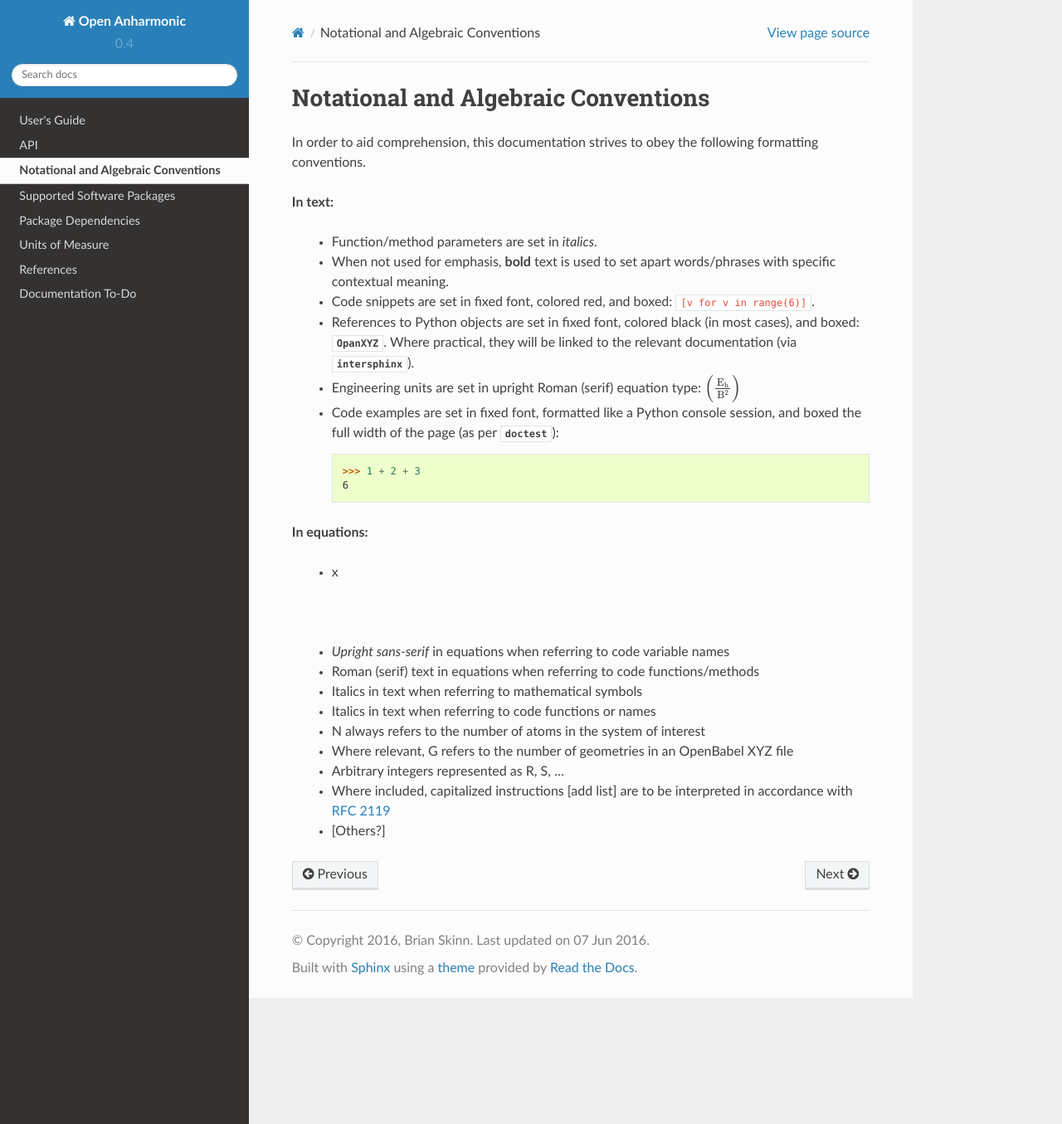
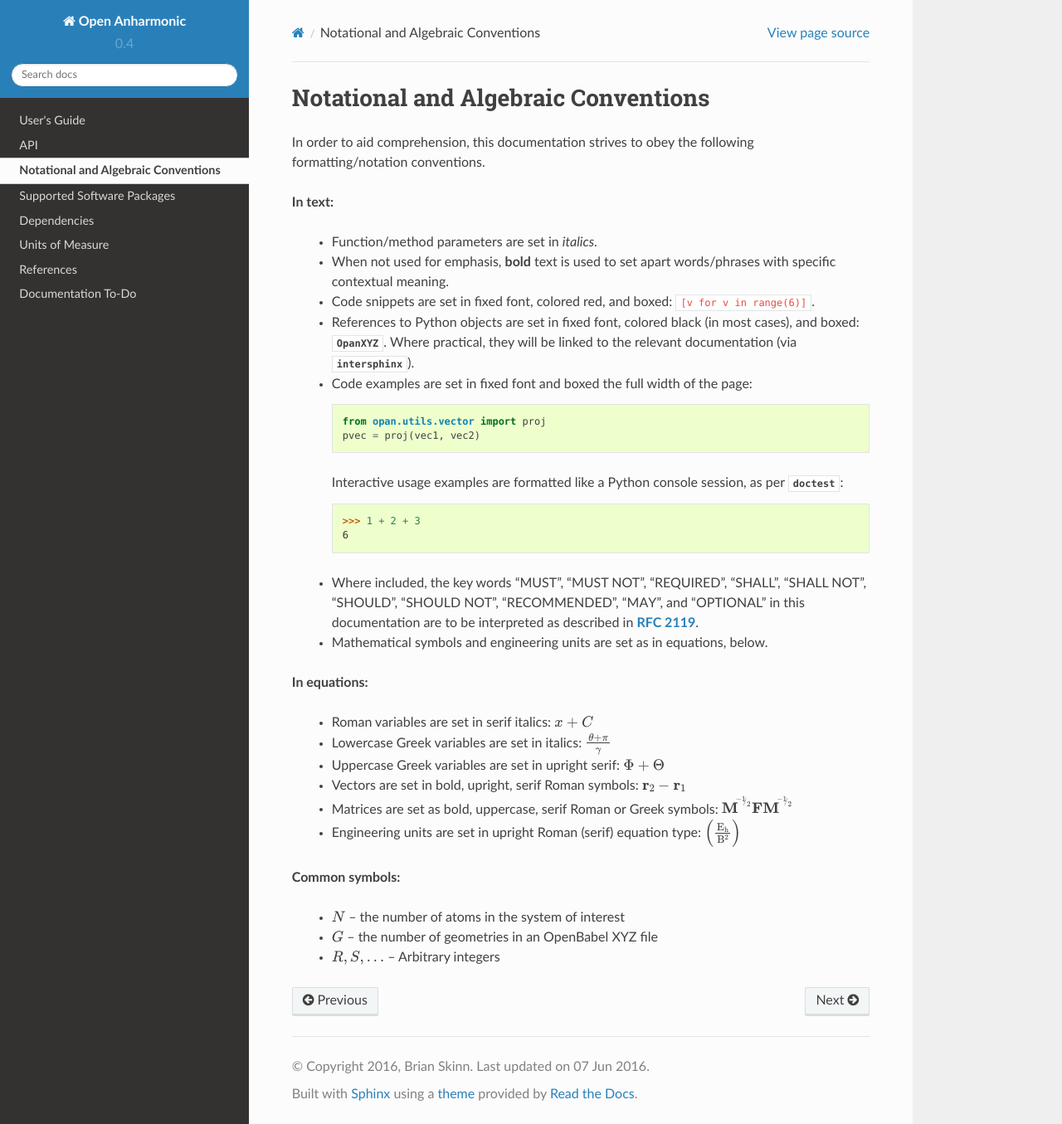
Before and after one commit to bskinn/opan, a Sphinx documentation site: the page built from doc/source/conventions.rst, in a window 1280 px wide and 1355 px high. Shown: the whole window at 83% size. Built offline with Sphinx 7.4.7 and the Read the Docs theme 2.0.0, drawn with Linux system fonts in a browser that asks for light colours.

Commit message:
UG (squash 2): conventions.rst
(1) UG: Work on conventions.rst

Nearly done with the first draft.

(2) UG: conventions.rst drafted

May need more changes, but good for now.

```diff
--- a/doc/source/conventions.rst
+++ b/doc/source/conventions.rst
@@ -4,7 +4,7 @@ Notational and Algebraic Conventions
 ====================================
 
 In order to aid comprehension, this documentation strives to obey the following
-formatting conventions.
+formatting/notation conventions.
 
 **In text:**
 
@@ -21,42 +21,57 @@ formatting conventions.
    they will be linked to the relevant documentation (via
    :mod:`~sphinx.ext.intersphinx`).
 
- * Engineering units are set in upright Roman (serif) equation type:
-   :math:`\left(\mathrm{E_h\over B^2}\right)`
+ * Code examples are set in fixed font and boxed the full width of the
+   page::
 
- * Code examples are set in fixed font, formatted like a Python console
-   session, and boxed the full width of the page (as per
-   :mod:`~sphinx.ext.doctest`):
+       from opan.utils.vector import proj
+       pvec = proj(vec1, vec2)
+
+   Interactive usage examples are formatted like a Python console
+   session, as per :mod:`~sphinx.ext.doctest`:
 
    >>> 1 + 2 + 3
    6
+
+ * Where included, the key words "MUST", "MUST NOT", "REQUIRED", "SHALL",
+   "SHALL NOT", "SHOULD", "SHOULD NOT", "RECOMMENDED",  "MAY", and
+   "OPTIONAL" in this documentation are to be interpreted as described in
+   :rfc:`2119`.
+
+ * Mathematical symbols and engineering units are set as in equations, below.
 
 
 
 **In equations:**
 
- * x
+ * Roman variables are set in serif italics:
+   :math:`x + C`
 
-|
+ * Lowercase Greek variables are set in italics:
+   :math:`\theta + \pi \over \gamma`
 
- * *Upright sans-serif* in equations when referring to code variable names
+ * Uppercase Greek variables are set in upright serif:
+   :math:`\Phi + \Theta`
 
- * Roman (serif) text in equations when referring to code functions/methods
+ * Vectors are set in bold, upright, serif Roman symbols:
+   :math:`\mathbf{r}_2 - \mathbf{r}_1`
 
- * Italics in text when referring to mathematical symbols
+ * Matrices are set as bold, uppercase, serif Roman or Greek symbols:
+   :math:`\mathbf{M}\!^{^{^{-1}\!/_2}} \mathbf{F}
+   \mathbf{M}\!^{^{^{-1}\!/_2}}`
 
- * Italics in text when referring to code functions or names
+ * Engineering units are set in upright Roman (serif) equation type:
+   :math:`\left(\mathrm{E_h\over B^2}\right)`
 
- * N always refers to the number of atoms in the system of interest
 
- * Where relevant, G refers to the number of geometries in an OpenBabel XYZ file
+**Common symbols:**
 
- * Arbitrary integers represented as R, S, ...
+ * :math:`N` -- the number of atoms in the system of interest
 
- * Where included, capitalized instructions [add list] are to be interpreted in
-   accordance with `RFC 2119 <http://tools.ietf.org/html/rfc2119>`__
+ * :math:`G` -- the number of geometries in an OpenBabel XYZ file
 
- * [Others?]
+ * :math:`R, S, ...` -- Arbitrary integers
+
 
 
 .. toctree:
--- a/doc/source/index.rst
+++ b/doc/source/index.rst
@@ -37,7 +37,7 @@ The source repository for Open Anharmonic can be found at:
     API <api/index>
     conventions
     software
-    Package Dependencies <dependencies>
+    Dependencies <dependencies>
     units
     references
     doc_todo
```
